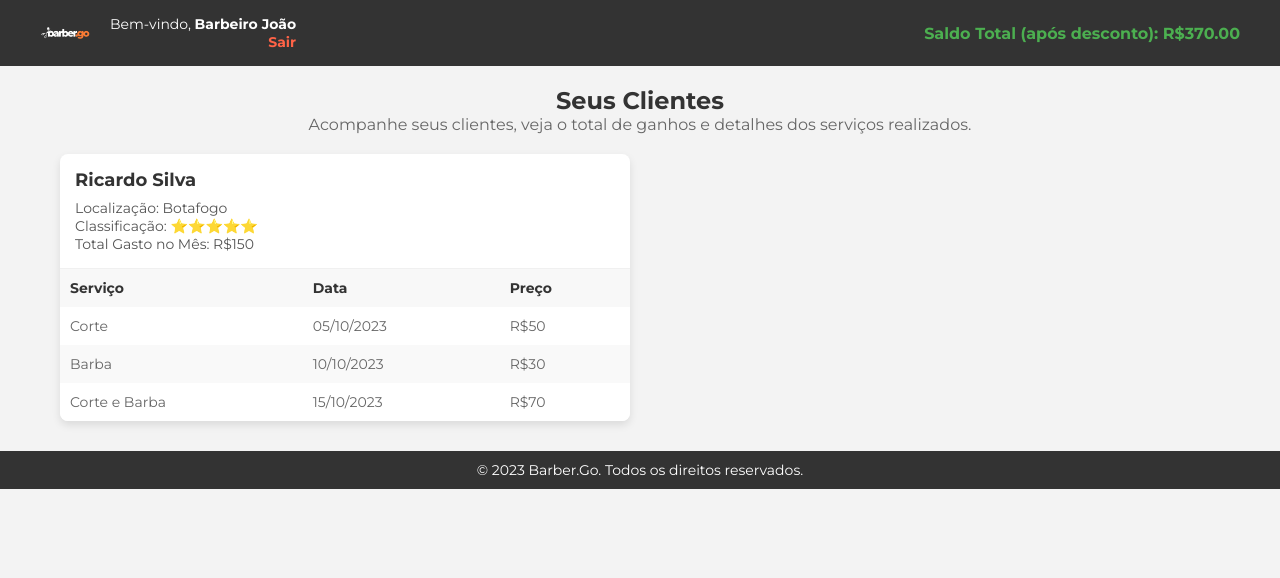
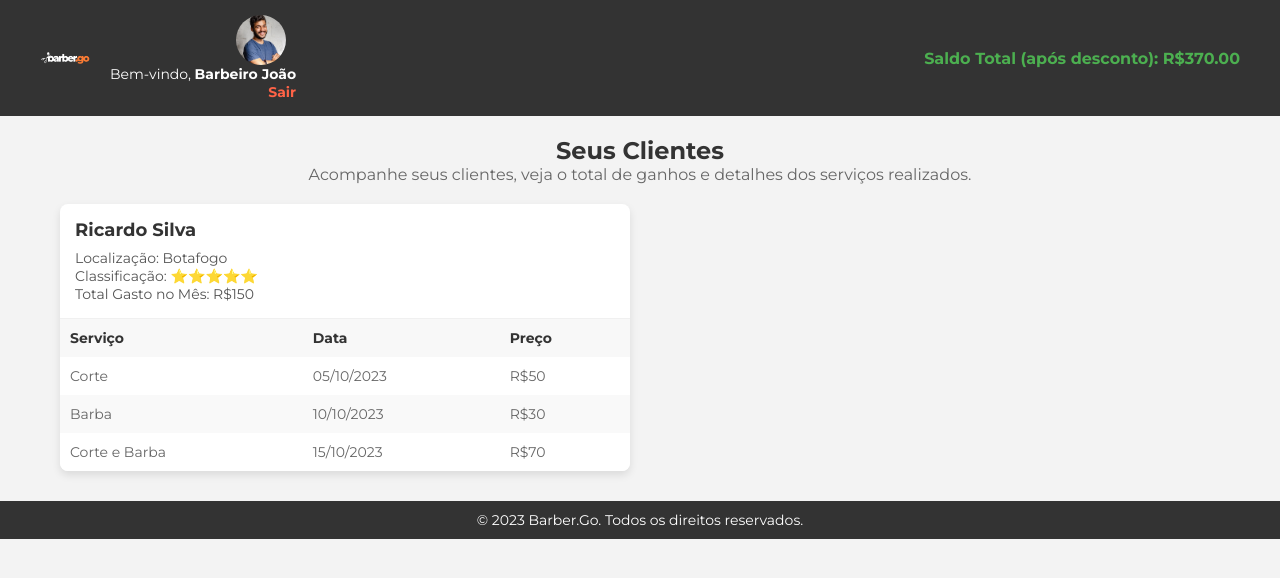
Before and after one commit to carolcruzds/baber.go, a plain HTML site: page barber/barbeiro.html in a window 1280 px wide. Drawn offline with Linux system fonts and the light colour scheme.

Commit message:
mudancas

```diff
--- a/barber/barbeiro.html
+++ b/barber/barbeiro.html
@@ -15,6 +15,7 @@
             <img src="img/barber.png" alt="Logo Barber.Go" class="logo">
             <div class="top-bar">
                 <div class="profile">
+                    <img src="img/barber1.png" alt="Foto do Barbeiro" class="barber-photo">
                     <p>Bem-vindo, <strong>Barbeiro João</strong></p>
                     <p><a href="#">Sair</a></p>
                 </div>
--- a/barber/style/barbeiros.css
+++ b/barber/style/barbeiros.css
@@ -163,3 +163,12 @@ footer {
     font-size: 14px;
     margin-top: 30px;
 }
+
+/* Estilo para a foto do barbeiro no perfil */
+.barber-photo {
+    width: 50px;
+    height: 50px;
+    border-radius: 50%;
+    margin-right: 10px;
+    object-fit: cover;
+}
```
